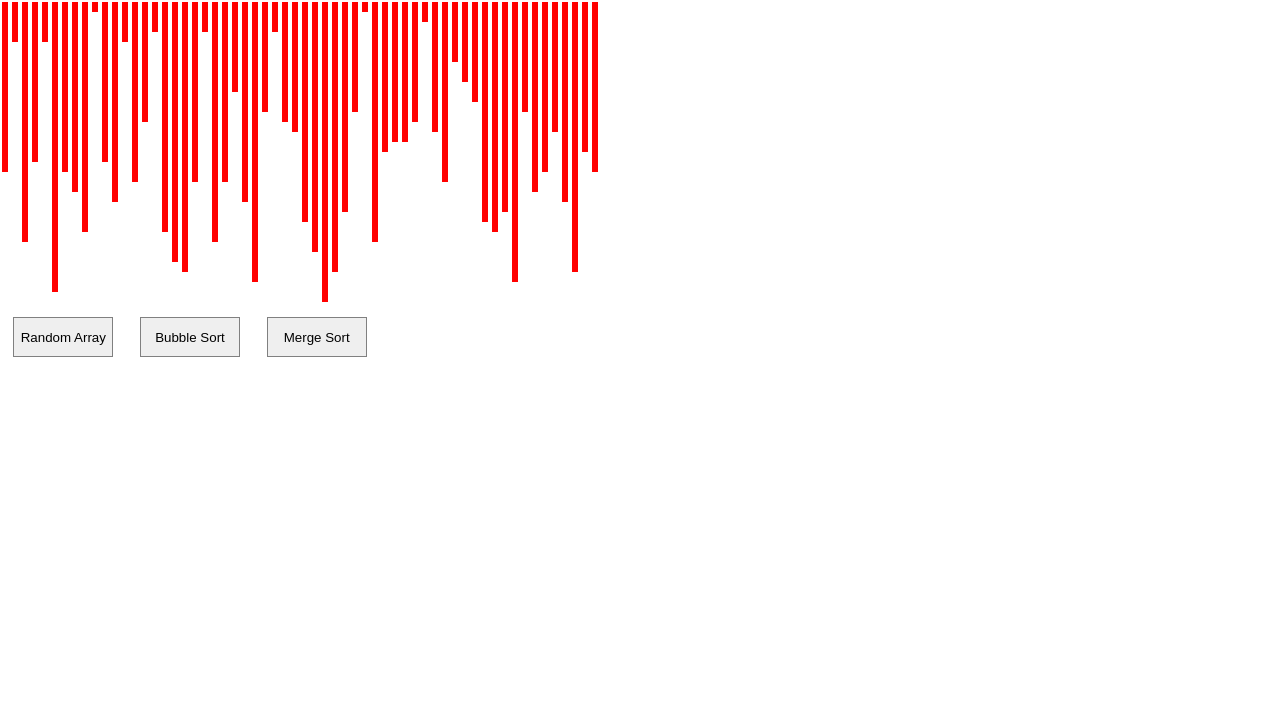
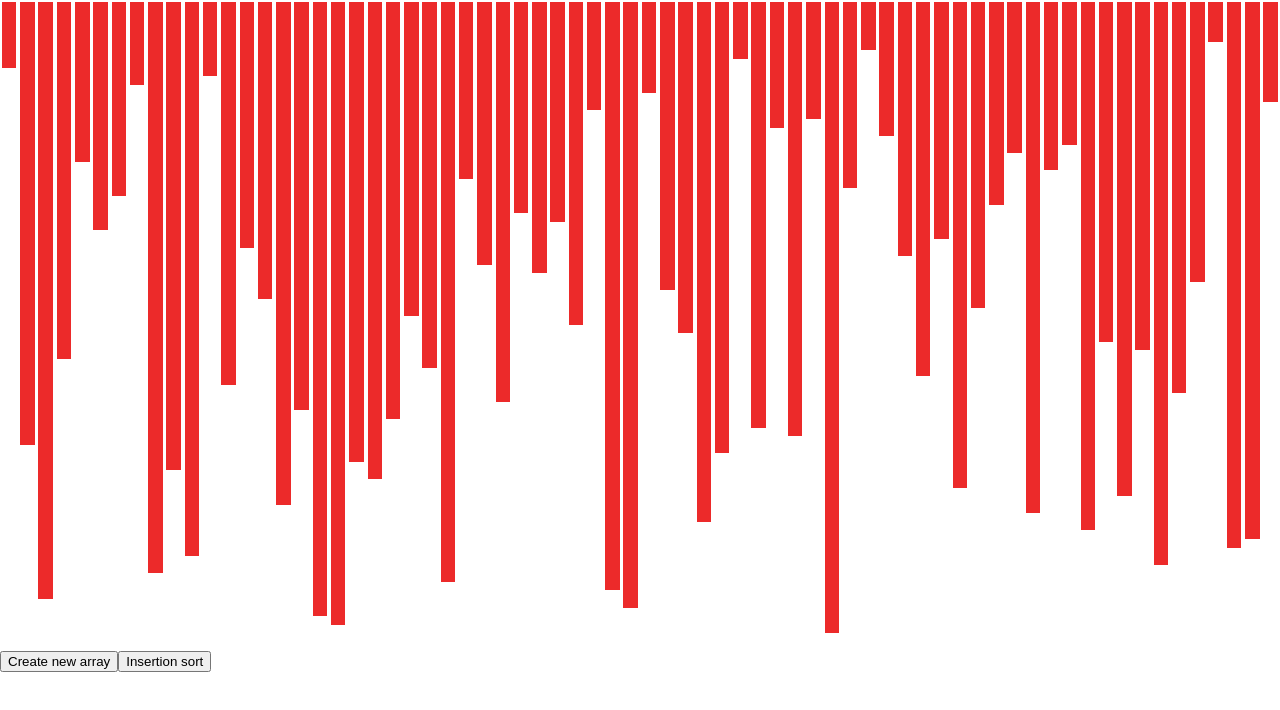
Before and after one commit to msmfa/sorting-visualiser, a React (Create React App) app: page / in a window 1280 px wide. Shown: the top 710 px of the page. Built offline with nearby package versions, Linux system fonts and the light colour scheme.

Commit message:
Refactored to push to an output display while going through iterations of each sorting array

```diff
--- a/src/App.css
+++ b/src/App.css
@@ -1,27 +1,21 @@
-* {
-  box-sizing: border-box;
-  margin: 0;
-  padding: 0;
+.visualiser-container {
+  display: flex;
+  flex-direction: column;
+  min-height: 100vh;
 }
 
-.bars {
-  width: 6px;
-  background-color: red;
-  margin: 2px;
-}
-
-.container-bars {
+.array-container {
   display: flex;
 }
 
-li {
-  text-decoration: none;
-  list-style-type: none;
+.array-bar {
+  background-color: rgb(236, 42, 42);
+  margin: 0.15%;
 }
 
-button {
-  width: 100px;
-  height: 40px;
-  border: 1px solid grey;
-  margin: 1em;
+.app-footer ul {
+  display: flex;
+  list-style-type: none;
+  padding: 0;
+  white-space: nowrap;
 }
--- a/src/App.js
+++ b/src/App.js
@@ -1,98 +1,170 @@
-import React, { useState } from "react";
+import React, { useState, useRef, useEffect } from "react";
 import "./App.css";
+
+const arrayLength = 70;
+const minNumb = 5;
+const maxNum = 80;
+const timeDelay = 1;
+const sortingColour = "blue";
+const sortingCompleteColour = "black";
 
 function App() {
   return (
     <>
-      <RandomArray />
+      <SortingArray />
     </>
   );
 }
 
-function RandomArray() {
-  const initialArray = Array.from(
-    { length: 60 },
-    () => Math.floor(Math.random() * 30) + 1
-  );
+function SortingArray() {
+  const [arr, setArr] = useState([]);
+  const [sorting, setSorting] = useState(false);
+  const [isSorted, setIsSorted] = useState(false);
+  const containerRef = useRef(null);
 
-  const generateRandomArray = e => {
-    setState(
-      Array.from({ length: 60 }, () => Math.floor(Math.random() * 30) + 1)
-    );
-  };
+  useEffect(displayArray, []);
 
-  const [state, setState] = useState(initialArray);
+  function displayArray() {
+    if (sorting) return;
 
-  let completedArray = [...state].sort((a, b) => a - b);
+    if (isSorted) resetArrayColour();
 
-  const bubbleSort = array => {
-    let len = array.length;
+    setIsSorted(false);
 
-    for (let j = 0; j < len; j++) {
-      if (array[j] > array[j + 1]) {
-        let tmp = array[j];
-        array[j] = array[j + 1];
-        array[j + 1] = tmp;
+    const arr = [];
+    for (let i = 0; i < arrayLength; i++) {
+      arr.push((maxNum - minNumb) * (i / arrayLength) + minNumb);
+    }
+    shuffle(arr);
+    setArr(arr);
+  }
+
+  function animateArrayUpdate(displayBars) {
+    if (sorting) return;
+    setSorting(true);
+    displayBars.forEach(([comparison, swapped], index) => {
+      setTimeout(() => {
+        if (!swapped) {
+          if (comparison.length === 2) {
+            const [i, j] = comparison;
+            animateArrayAccess(i);
+            animateArrayAccess(j);
+          } else {
+            const [i] = comparison;
+            animateArrayAccess(i);
+          }
+        } else {
+          setArr(prevArr => {
+            const [k, newValue] = comparison;
+            const newArr = [...prevArr];
+            newArr[k] = newValue;
+            return newArr;
+          });
+        }
+      }, index * timeDelay);
+    });
+    setTimeout(() => {
+      animateSortedArray();
+    }, displayBars.length * timeDelay);
+  }
+
+  function animateArrayAccess(index) {
+    const arrayBars = containerRef.current.children;
+    const arrayBarStyle = arrayBars[index].style;
+    setTimeout(() => {
+      arrayBarStyle.backgroundColor = sortingColour;
+    }, timeDelay);
+    setTimeout(() => {
+      arrayBarStyle.backgroundColor = "";
+    }, timeDelay * 2);
+  }
+
+  function animateSortedArray() {
+    const arrayBars = containerRef.current.children;
+    for (let i = 0; i < arrayBars.length; i++) {
+      const arrayBarStyle = arrayBars[i].style;
+      setTimeout(
+        () => (arrayBarStyle.backgroundColor = sortingCompleteColour),
+        i * timeDelay
+      );
+    }
+    setTimeout(() => {
+      setIsSorted(true);
+      setSorting(false);
+    }, arrayBars.length * timeDelay);
+  }
+
+  function resetArrayColour() {
+    const arrayBars = containerRef.current.children;
+    for (let i = 0; i < arr.length; i++) {
+      const arrayBarStyle = arrayBars[i].style;
+      arrayBarStyle.backgroundColor = "";
+    }
+  }
+  function insertionSortdisplayBars(arr) {
+    const copy = [...arr];
+    const displayBars = [];
+    for (let i = 1; i < copy.length; i++) {
+      for (let j = i - 1; j >= 0; j--) {
+        displayBars.push([[j, j + 1], false]);
+        if (copy[j + 1] < copy[j]) {
+          displayBars.push([[j, copy[j + 1]], true]);
+          displayBars.push([[j + 1, copy[j]], true]);
+          swap(copy, j, j + 1);
+        } else break;
       }
     }
-    return array;
-  };
-  const bubbleSortClick = () => {
-    if (state.join("") === completedArray.join("")) return;
-    setState([...bubbleSort(state)]);
-    setTimeout(bubbleSortClick, 200);
-    console.log("algo has run this many times");
-  };
-
-  //////////////////
-  const mergeSortClick = () => {
-    let halfLength = [...state].slice().length / 2;
-    console.log(halfLength);
-    let splitFirst = [...state].slice(0, halfLength);
-    console.log(splitFirst);
-    if (splitFirst.join("") === splitFirst.sort((a, b) => a - b).join(""))
-      return;
-    setState([...mergeRight(state)]);
-    //setTimeout(mergeSortClick, 200);
-  };
-
-  //split the array passed in in half.
-  //if split a and split b are sorted return the function
-
-  function mergeRight(arr) {
-    let secondHalf = arr.slice(Math.floor(arr.length / 2));
-    let half = Math.floor(arr.length / 2);
-    let firstHalf = arr.slice(0, half);
-
-    for (let i = 0; i < secondHalf.length; i++) {
-      if (secondHalf[i] > secondHalf[i + 1]) {
-        let element = secondHalf[i];
-        secondHalf[i] = secondHalf[i + 1];
-        secondHalf[i + 1] = element;
-      }
-    }
-    return [...secondHalf, ...firstHalf];
+    return displayBars;
+  }
+  function swap(arr, index1, index2) {
+    const temp = arr[index1];
+    arr[index1] = arr[index2];
+    arr[index2] = temp;
   }
 
-  //Used a recursive function here but could have used SetTimeout with clearInterval
-  //
-
+  function insertionSort() {
+    const displayBars = insertionSortdisplayBars(arr);
+    animateArrayUpdate(displayBars);
+  }
   return (
-    <>
-      <div className="container-bars">
-        {state.map(item => (
-          <li
+    <div className="visualiser-container">
+      <div className="array-container" ref={containerRef}>
+        {arr.map((bar, index) => (
+          <div
+            className="array-bar"
             style={{
-              height: `${item * 10}px`
+              height: `${bar}vmin`,
+              width: `${100 / arrayLength}vw`
             }}
-            className="bars"
-          ></li>
+            key={index} //replace with UUID
+          ></div>
         ))}
       </div>
-      <button onClick={generateRandomArray}>Random Array</button>
-      <button onClick={bubbleSortClick}>Bubble Sort</button>
-      <button onClick={mergeSortClick}>Merge Sort</button>
-    </>
+      <footer className="app-footer">
+        <ul>
+          <li>
+            <button className="app-button" onClick={displayArray}>
+              Create new array
+            </button>
+          </li>
+          <li>
+            <button className="app-button" onClick={insertionSort}>
+              Insertion sort
+            </button>
+          </li>
+        </ul>
+      </footer>
+    </div>
   );
 }
+
+const shuffle = arr => {
+  for (let i = arr.length - 1; i >= 0; i--) {
+    const randomIndex = Math.floor(Math.random() * (i + 1));
+    const temp = arr[i];
+    arr[i] = arr[randomIndex];
+    arr[randomIndex] = temp;
+  }
+};
+
 export default App;
```
